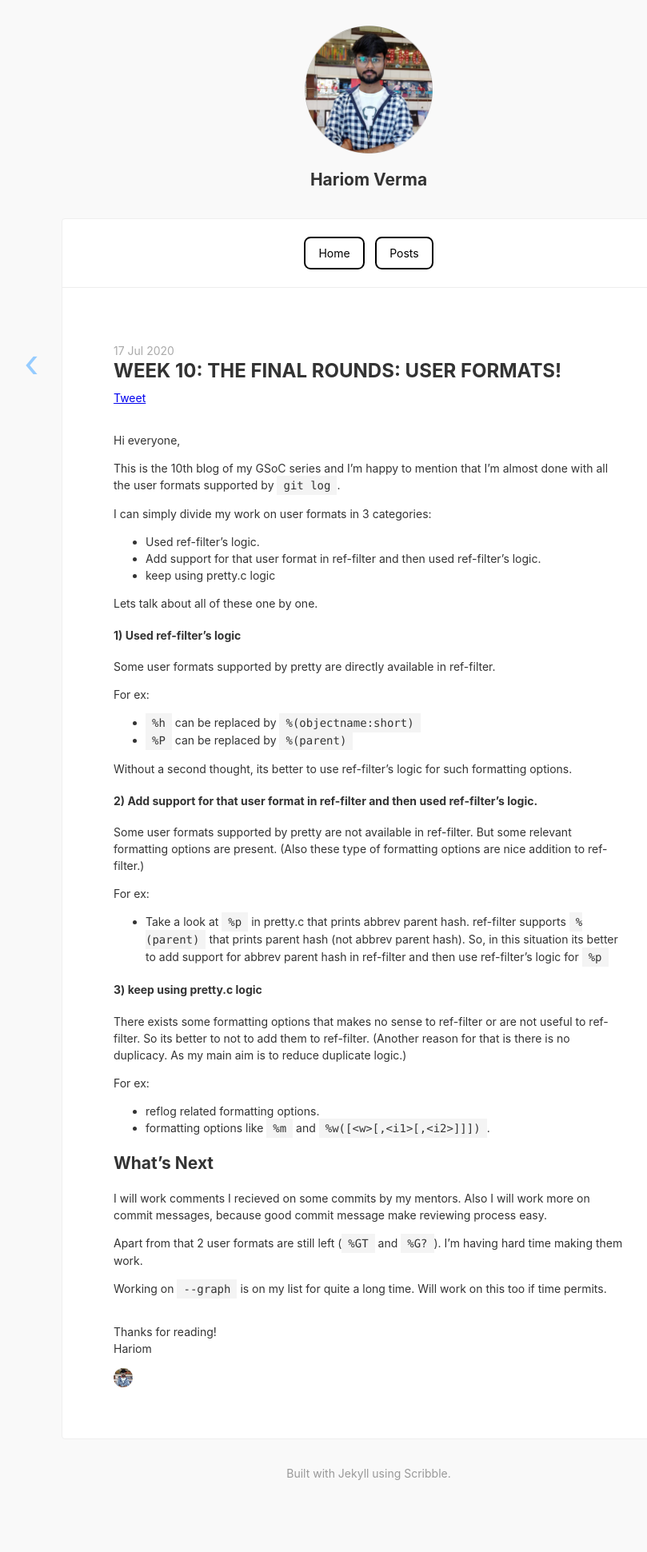
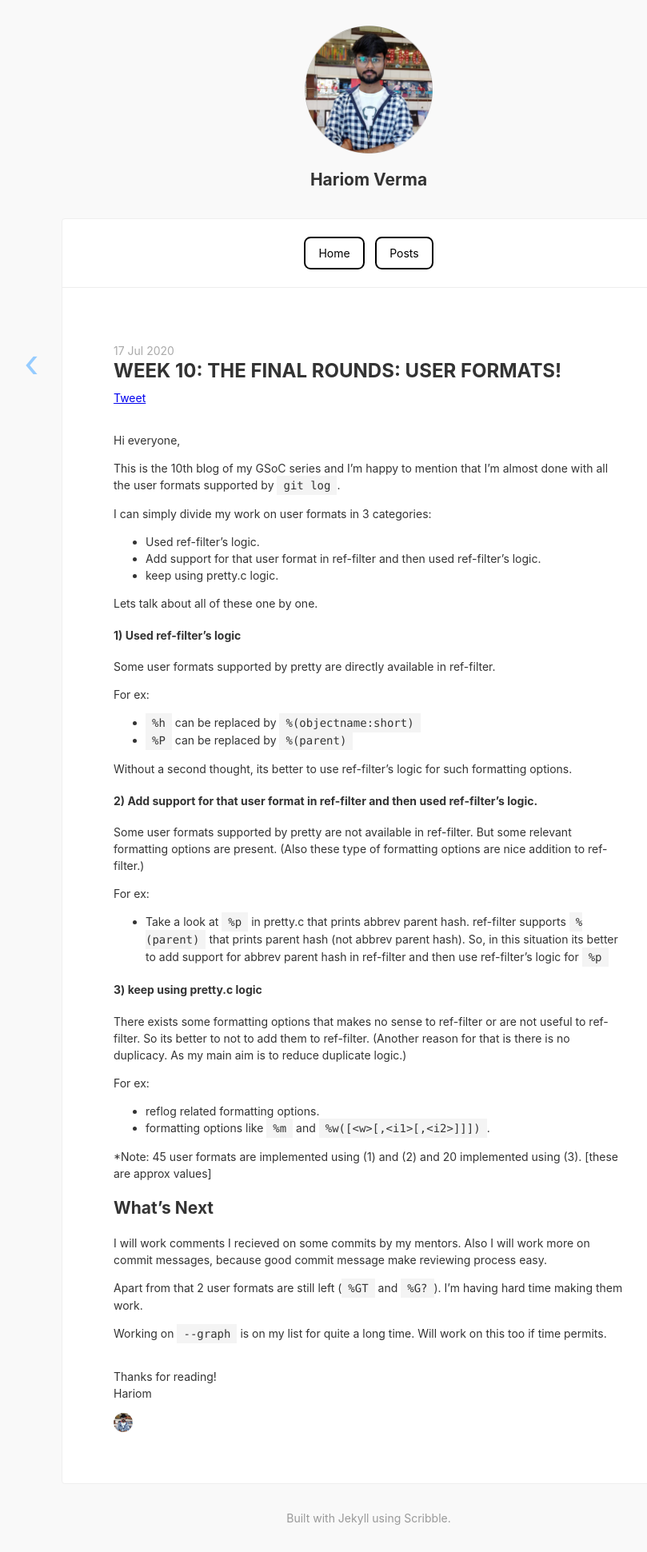
Before and after one commit to harry-hov/blogs, a Jekyll site: the page built from _posts/2020-07-17-week10-the-final-rounds.md, in a window 1280 px wide. Shown: the whole page at 80% size, without its empty margins (179-988 px from the left). Built offline with Jekyll 4.4.1, drawn with Linux system fonts in a browser that asks for light colours; comment, search, counter and statistics services are not loaded; before the commit the page ends 1885 px from its top, so only the background shows below that.

Commit message:
Update 2020-07-17-week10-the-final-rounds.md

```diff
--- a/_posts/2020-07-17-week10-the-final-rounds.md
+++ b/_posts/2020-07-17-week10-the-final-rounds.md
@@ -10,7 +10,7 @@ This is the 10th blog of my GSoC series and I'm happy to mention that I'm almost
 I can simply divide my work on user formats in 3 categories:
 - Used ref-filter's logic.
 - Add support for that user format in ref-filter and then used ref-filter's logic.
-- keep using pretty.c logic
+- keep using pretty.c logic.
 
 Lets talk about all of these one by one.
 
@@ -42,6 +42,9 @@ For ex:
 - reflog related formatting options.
 - formatting options like `%m` and `%w([<w>[,<i1>[,<i2>]]])`.
 
+*Note: 45 user formats are implemented using (1) and (2) and 20 implemented using (3). [these are approx values]
+
+
 ## What's Next
 
 I will work comments I recieved on some commits by my mentors. Also I will work more on commit messages, because good commit message make reviewing process easy.
```
